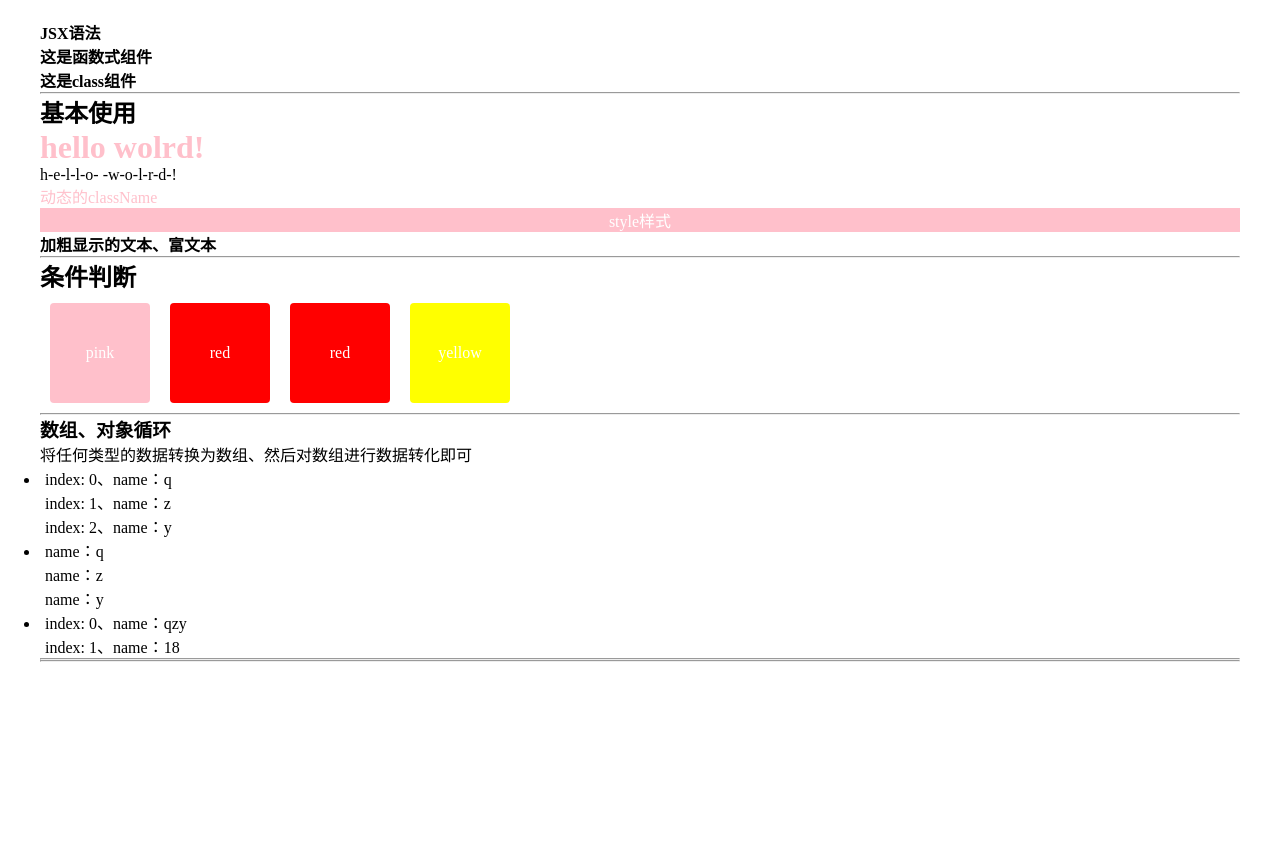
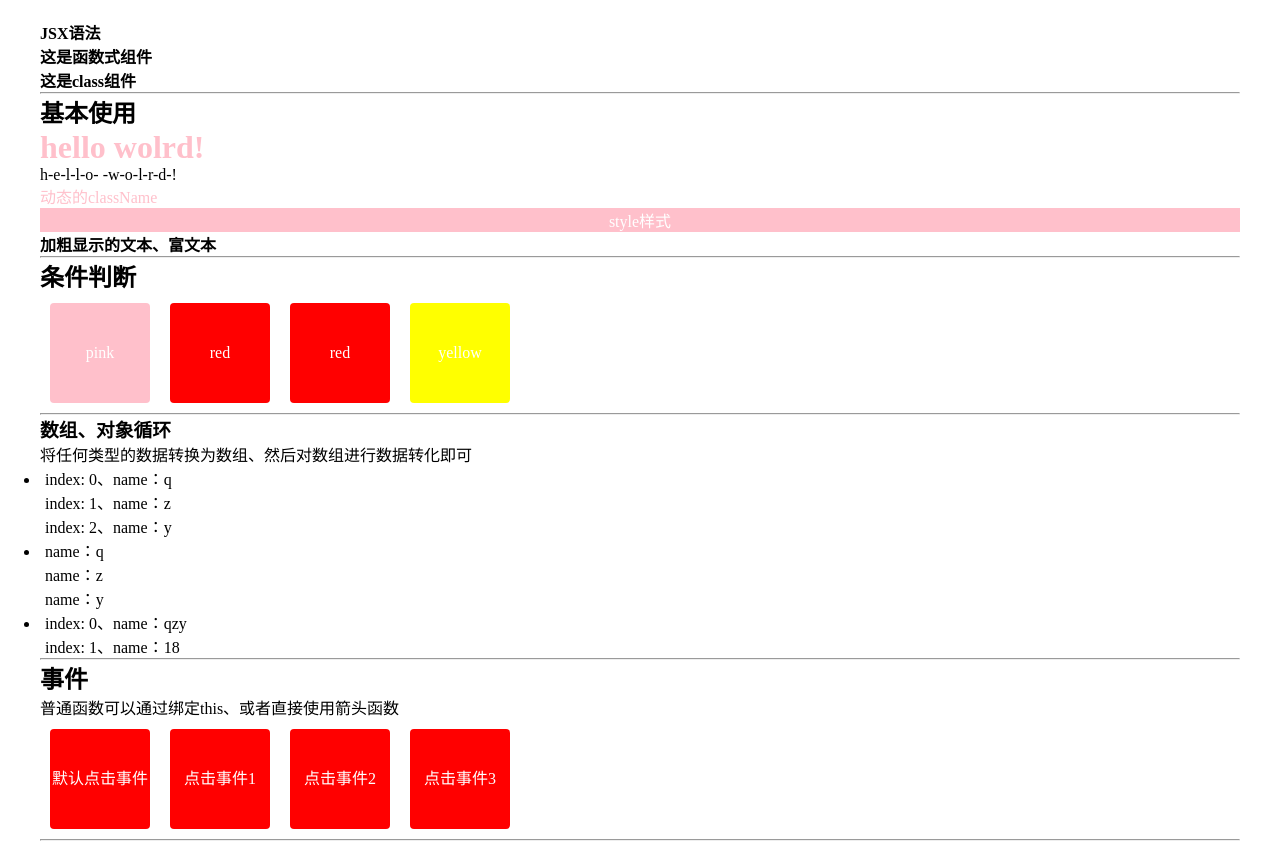
Before and after one commit to qzyqzy/app-react, a React (Create React App) app in the folder my-app/: page / in a window 1280 px wide. Before the commit the page ends 800 px from the top, so only its background shows below. Built offline with nearby package versions, Linux system fonts and the light colour scheme.

Commit message:
react事件

```diff
--- a/my-app/src/App.js
+++ b/my-app/src/App.js
@@ -4,6 +4,8 @@ import './App.css';
 import Hello from './views/hello'
 import If from './views/if'
 import For from './views/for'
+import Event from './views/event'
+
 
 // 函数式组件
 function FunDom() {
@@ -38,6 +40,7 @@ let appDom = (
     <hr />
     <For />
     <hr />
+    <Event />
     <hr />
   </div>
 )
--- /dev/null
+++ b/my-app/src/views/event.js
@@ -0,0 +1,39 @@
+import React from 'react';
+
+class Event extends React.Component {
+    constructor() {
+        super()
+        this.onRed3 = this.onRed3.bind(this)
+    }
+    render() {
+        return (
+            <div>
+                <h2>事件</h2>
+                <p>普通函数可以通过绑定this、或者直接使用箭头函数</p>
+                <div className="red" onClick={this.onRed}>默认点击事件</div>
+                <div className="red" onClick={this.onRed1.bind(this)}>点击事件1</div>
+                <div className="red" onClick={this.onRed2}>点击事件2</div>
+                <div className="red" onClick={this.onRed3}>点击事件3</div>
+            </div>
+        )
+    }
+    onRed() {
+        console.log('onRed事件触发，此时无法获取到本组件')
+        console.log(this)
+    }
+    onRed1() {
+        console.log('onRed1事件触发，绑定this 此时可以获取到本组件')
+        console.log(this)
+    }
+    onRed2 = () => {
+        console.log('onRed2事件触发，箭头函数 此时可以获取到本组件')
+        console.log(this)
+    }
+    onRed3() {
+        console.log('onRed事件触发，构建时已处理this 此时可以获取到本组件')
+        console.log(this)
+    }
+
+}
+
+export default Event
```
